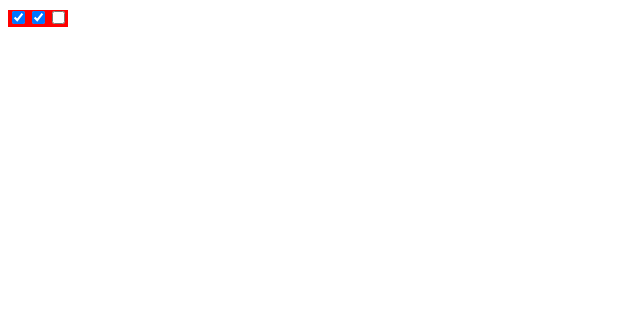
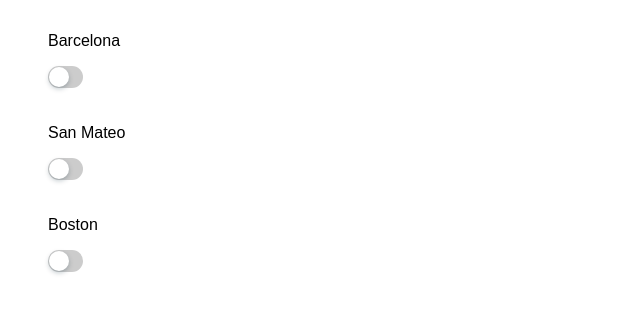
Before and after one commit to insitus/course, a React app: page / in a window 1280 px wide. Shown: the top 314 px of the page, without its empty margins (0-640 px from the left). Built offline with nearby package versions, Linux system fonts and the light colour scheme; the HTML template or start-up script is replaced by a standard one.

Commit message:
Committing all my local changes to local master

```diff
--- /dev/null
+++ b/src/components/ImageBox.jsx
@@ -0,0 +1,19 @@
+import * as React from 'react';
+import styled from 'styled-components';
+
+const Imagecontainer = styled.div`
+  text-align: center;
+  width: 500px;
+  max-width: 480px;
+  max-height:auto;
+`;
+
+const ImageBox = (props) =>
+  (
+    <Imagecontainer>
+      <img src={props.image} />
+    </Imagecontainer>
+  );
+
+
+export default ImageBox;
--- a/src/components/Toggle.jsx
+++ b/src/components/Toggle.jsx
@@ -2,17 +2,80 @@ import * as React from 'react';
 import styled from 'styled-components';
 
 const Check = styled.input``;
-const ToggleSpan = styled.span``;
+const ToggleSpan = styled.span`
+  position: absolute;
+  cursor: pointer;
+  top: 0;
+  left: 0;
+  right: 0;
+  bottom: 0;
+  background-color: #ccc;
+  transition: 0.2s;
+  border-radius: 34px;
+
+  :before {
+    position: absolute;
+    content: '';
+    height: 20px;
+    width: 20px;
+    left: 1px;
+    bottom: 1px;
+    background-color: white;
+    transition: 0.2s;
+    border-radius: 50%;
+    box-shadow: 0 2px 5px 0 rgba(0, 34, 51, 0.25);
+  }
+`;
 const Container = styled.label`
-  background-color: red;
+  position: relative;
+  display: inline-block;
+  width: 35px;
+  height: 22px;
+
+  > input {
+    display: none;
+  }
+
+  > input:checked + span {
+    background-color: #00aaff;
+  }
+
+  > input:checked + span:before {
+    transform: translateX(13px);
+  }
+
+  > input:focus + span {
+    box-shadow: 0 0 1px #2196f3;
+  }
+`;
+
+const Listitems = styled.ul`
+  width: 400px;
+  display: flex;
+  justify-content: space-between;
+`;
+
+const Paragraph = styled.p`
+  font-family: arial;
+`;
+
+const Listitem = styled.li`
+  list-style-type: none;
+  padding-right: 20px;
+  float: left;
 `;
 
 const Toggle = (props) => {
   return (
-    <Container className="toggle-wrapper">
-      <Check type="checkbox" checked={props.checked} onClick={props.onToggle}/>
-      <ToggleSpan className="toggle"/>
-    </Container>
+    <Listitems>
+      <Listitem>
+        <Paragraph>{props.labelValue}</Paragraph>
+        <Container>
+          <Check type="checkbox" checked={props.checked} onChange={props.onToggle}/>
+          <ToggleSpan/>
+        </Container>
+      </Listitem>
+    </Listitems>
   );
 };
 
--- a/src/connectors/Main.jsx
+++ b/src/connectors/Main.jsx
@@ -2,25 +2,8 @@ import * as React from 'react';
 import ReactDOM from 'react-dom';
 
 import Toggle from '../components/Toggle';
+import ImageBox from '../components/ImageBox';
 
-// To get an idea about the Array Object in Javascript
-// class Array extends Object {
-//   // ...
-//
-//   function map( myFunction ) {
-//     // ...
-//     for (var i = 0; i < array.length; i++) {
-//
-//       myFunction(items[i], i, items)
-//
-//     }
-//
-//   }
-// }
-
-// We can create an instance of the Array object like this:
-// const myArray = [];
-// const myArray = new Array();
 
 class Main extends React.Component {
   constructor (props) {
@@ -28,9 +11,9 @@ class Main extends React.Component {
 
     this.state = {
       items: [
-        { id: 1, active: true, label: 'Damian' },   // list the toggles with the labels on the left
-        { id: 2, active: true, label: 'Frans' },
-        { id: 3, active: false, label: 'Pizza' },
+        { id: 1, active: false, label: 'Barcelona', image: '/media/bynder-barcelona.jpg' },   // list the toggles with the labels on the left
+        { id: 2, active: false, label: 'San Mateo', image: '/media/bynder-san-mateo.jpg' },
+        { id: 3, active: false, label: 'Boston', image: '/media/bynder-boston.jpg' },
       ]
     }
 
@@ -38,13 +21,6 @@ class Main extends React.Component {
   }
 
   onToggleClick (clickedItem) {
-
-    // const findAndModifyClickedItem = (item) => {
-    //   if (item.id === clickedItem.id) {
-    //     return {...item, active: !item.active};
-    //   }
-    //   return item
-    // };
 
     const newState = {
       items: this.state.items.map(item => item.id === clickedItem.id
@@ -56,24 +32,29 @@ class Main extends React.Component {
       )
     };
 
-
     this.setState( newState, () => console.log(this.state) );
   }
 
   renderToggle (item, index) {
-    return (<Toggle
-      checked={item.active}
-      key={index}
-      onToggle={ () => this.onToggleClick(item) }
-    />);
+    return (
+      <React.Fragment>
+        <Toggle
+          checked={item.active}
+          key={index}
+          labelValue={item.label}
+          onToggle={ () => this.onToggleClick(item) }
+        />
+        {
+          item.active ? (<ImageBox image={item.image}/>) : null
+        }
+      </React.Fragment>
+    );
   }
 
   render () {
     return (
       <React.Fragment>
-        {
-          this.state.items.map(this.renderToggle)
-        }
+        {this.state.items.map(this.renderToggle)}
       </React.Fragment>
     )
   }
```
Also changed, not shown: 8 other files (tests, documents, lock files or other folders).
